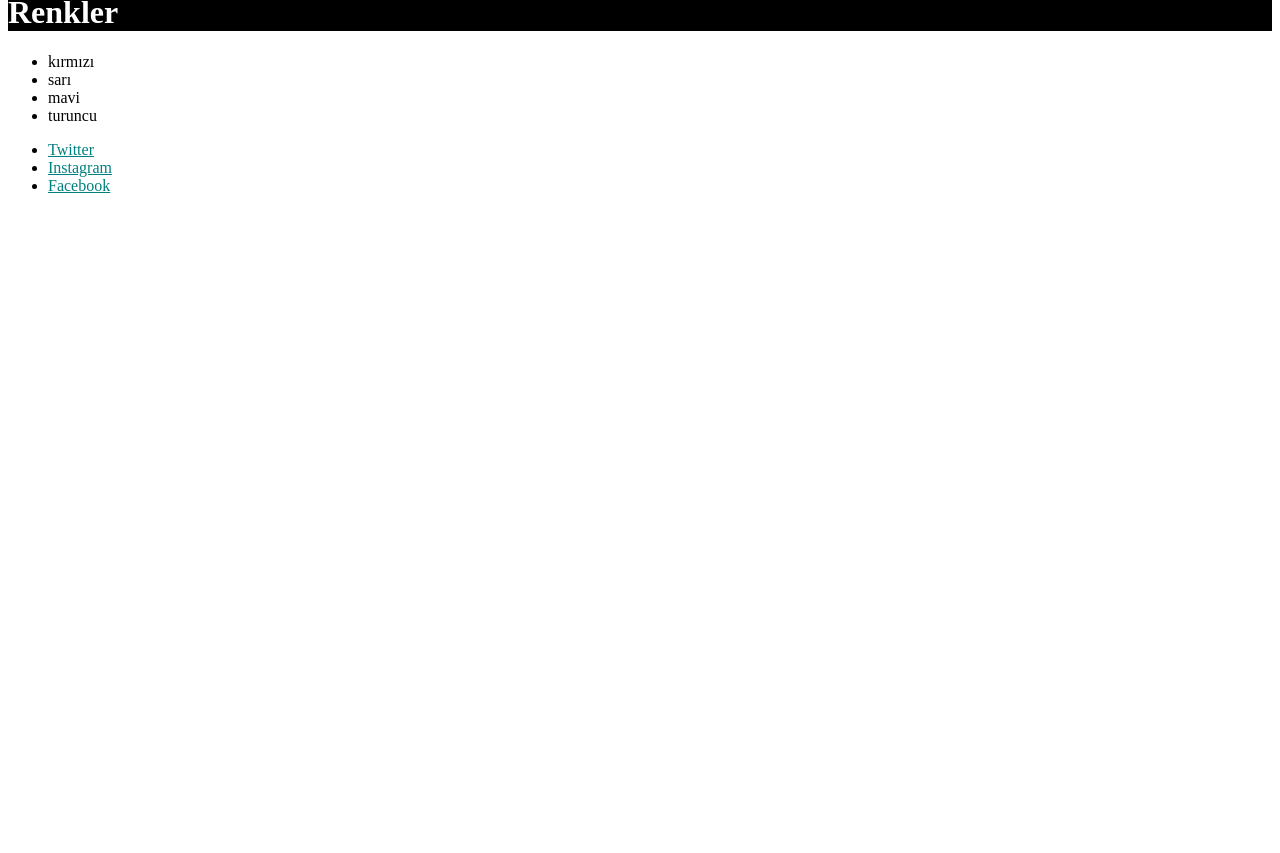
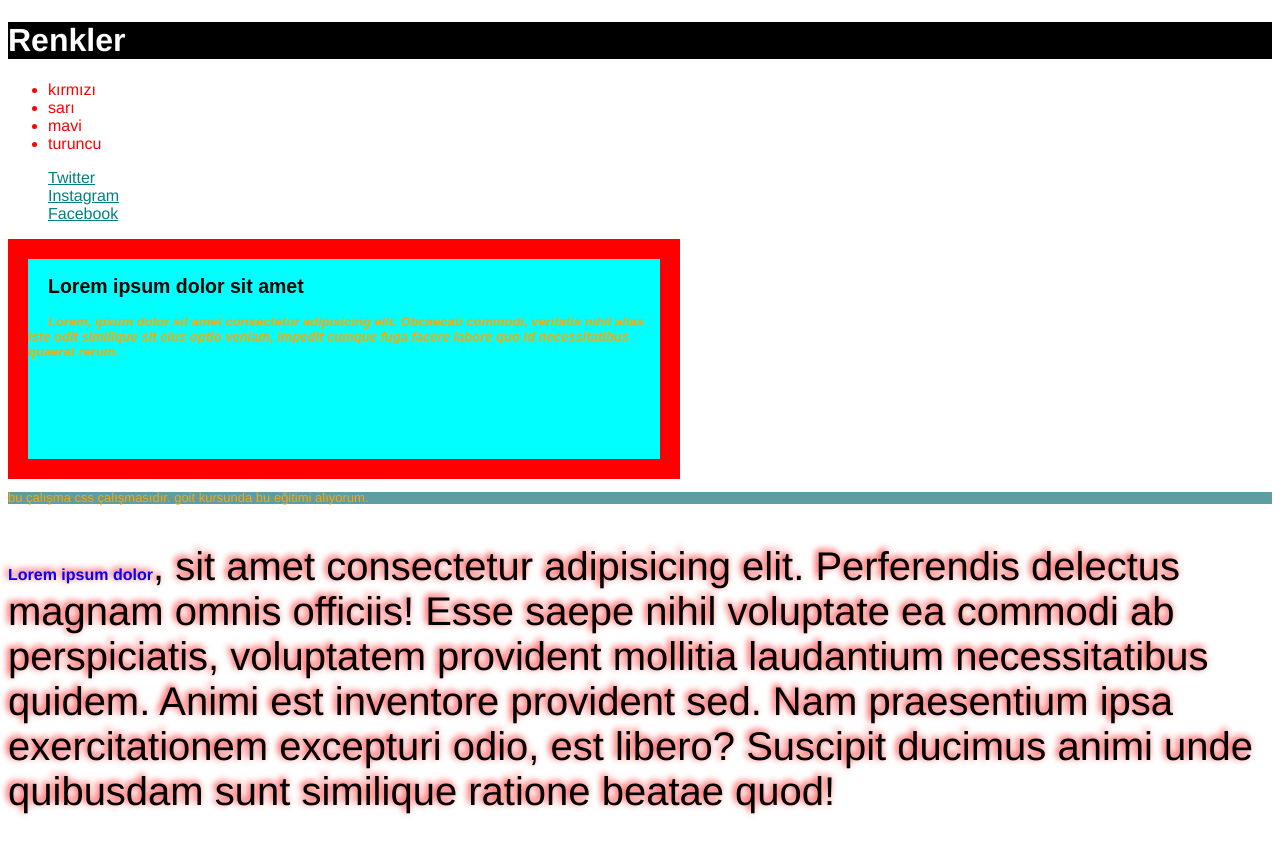
Before and after one commit to buraksarpkaya89/CSS, a plain HTML site: page index.html in a window 1280 px wide. Shown: the part 461-1314 px from the top of the page. Before the commit the page ends 800 px from the top, so only its background shows below. Drawn offline with Linux system fonts and the light colour scheme; a web font is replaced by a local one.

Commit message:
css dersi-2

```diff
--- a/index.html
+++ b/index.html
@@ -1,10 +1,15 @@
 <!DOCTYPE html>
 <html lang="en">
+
 <head>
     <meta charset="UTF-8">
     <meta name="viewport" content="width=device-width, initial-scale=1.0">
     <title>Document</title>
     <link rel="stylesheet" href="./styles/style.css">
+    <link rel="preconnect" href="https://fonts.googleapis.com">
+    <link rel="preconnect" href="https://fonts.gstatic.com" crossorigin>
+    <link href="https://fonts.googleapis.com/css2?family=Open+Sans:wght@300;500&family=Rubik+Wet+Paint&display=swap"
+        rel="stylesheet">
     <!-- <style>
         #goit {
             color: red;
@@ -12,13 +17,22 @@
         }
     </style> -->
 </head>
+
 <body>
     <div class="goit1" style="background-color: blue; color:white">
-        <p>Lorem ipsum dolor sit, amet consectetur adipisicing elit. Asperiores placeat et pariatur aspernatur deleniti laborum reiciendis? Voluptate doloribus consequuntur alias labore saepe sapiente modi veritatis. Et placeat est voluptatum ab ratione reiciendis facere suscipit dicta commodi, laudantium iusto deleniti mollitia assumenda rerum earum nostrum ipsum nihil saepe modi enim animi dolore? Eius, tempore odit? Non assumenda ipsa expedita est quasi dolorem eum voluptatibus, quas officiis quis perferendis? Sequi, tempore incidunt. Fugiat rerum dolorum ipsa cum quam maiores consequatur quaerat illum a quasi dolorem, expedita sit placeat dolore quas aspernatur! Debitis animi veritatis suscipit laboriosam illo est nihil inventore nesciunt officia?</p>
+        <p>Lorem ipsum dolor sit, amet consectetur adipisicing elit. Asperiores placeat et pariatur aspernatur deleniti
+            laborum reiciendis? Voluptate doloribus consequuntur alias labore saepe sapiente modi veritatis. Et placeat
+            est voluptatum ab ratione reiciendis facere suscipit dicta commodi, laudantium iusto deleniti mollitia
+            assumenda rerum earum nostrum ipsum nihil saepe modi enim animi dolore? Eius, tempore odit? Non assumenda
+            ipsa expedita est quasi dolorem eum voluptatibus, quas officiis quis perferendis? Sequi, tempore incidunt.
+            Fugiat rerum dolorum ipsa cum quam maiores consequatur quaerat illum a quasi dolorem, expedita sit placeat
+            dolore quas aspernatur! Debitis animi veritatis suscipit laboriosam illo est nihil inventore nesciunt
+            officia?</p>
     </div>
 
     <div id="goit">
-        <p>Lorem ipsum dolor sit amet consectetur adipisicing elit. Omnis facilis expedita recusandae! Molestiae culpa distinctio voluptatem possimus praesentium laboriosam quos.</p>
+        <p>Lorem ipsum dolor sit amet consectetur adipisicing elit. Omnis facilis expedita recusandae! Molestiae culpa
+            distinctio voluptatem possimus praesentium laboriosam quos.</p>
     </div>
 
     <div class="goit2">
@@ -47,6 +61,29 @@
         <li><a class="link" href="<https://twitter.com>">Twitter</a></li>
         <li><a class="link" href="<https://www.instagram.com>">Instagram</a></li>
         <li><a class="link" href="<https://www.facebook.com>">Facebook</a></li>
-      </ul>
+    </ul>
+
+
+    <section class="kutucuk">
+        <h1>Lorem ipsum dolor sit amet</h1>
+        <p class="pelementi" id="pidsi" style="color: black;">
+            Lorem, ipsum dolor sit amet consectetur adipisicing elit. Obcaecati commodi,
+            veritatis nihil alias iste odit similique sit eius optio veniam, impedit
+            cumque fuga facere labore quo id necessitatibus quaerat rerum.
+        </p>
+    </section>
+
+    <section>
+        <p class="goit-css"> Bu çalışma css çalışmasıdır. goit kursunda bu eğitimi alıyorum.</p>
+    </section>
+
+    <section>
+        <p class="shadow"><span class="shadowspan">Lorem ipsum dolor</span>, sit amet consectetur adipisicing elit. Perferendis delectus magnam omnis officiis! Esse
+            saepe nihil voluptate ea commodi ab perspiciatis, voluptatem provident mollitia laudantium necessitatibus
+            quidem. Animi est inventore provident sed. Nam praesentium ipsa exercitationem excepturi odio, est libero?
+            Suscipit ducimus animi unde quibusdam sunt similique ratione beatae quod!</p>
+    </section>
+
 </body>
+
 </html>
--- a/styles/style.css
+++ b/styles/style.css
@@ -1,3 +1,12 @@
+body {
+    font-family: 'Franklin Gothic Medium', 'Arial Narrow', Arial, sans-serif;
+
+}
+p,a,div,span {
+    color:red
+}
+
+
 .goit2 {
     color: purple
 }
@@ -41,3 +50,61 @@ div #arac {
 .social-links .link:focus {
     color: blue;
 }
+
+p {
+    color: green;
+}
+
+section>p {
+    color: orange !important;
+}
+
+.pelementi {
+    color: red
+}
+
+#pidsi {
+    color: blueviolet
+}
+
+.kutucuk {
+    background-color: aqua;
+    width: 50%;
+    height: 200px;
+    border: 20px solid red;
+    font-family: Arial, Helvetica, sans-serif;
+    font-size: 13px;
+    text-align: left;
+    text-indent: 20px
+}
+
+.kutucuk p {
+    font-weight: 700;
+    font-style: italic;
+}
+
+.goit-css {
+    /* text-decoration: underline;  */
+    text-transform: lowercase;
+    background-color: cadetblue;
+    line-height: 12px;
+    font-size: 13px;
+}
+
+.shadow {
+    font-size: 40px;
+    /*  eksi değeri başlangıç değeri solna sağ ve alt değerini sol ve üst değerine çevirir*/
+    text-shadow: -2px -2px 7px red;
+    color: black !important;
+
+}
+
+.shadow > .shadowspan {
+    color:blue ;
+    font-weight: 900;
+    font-size: 16px;
+}
+
+.social-links {
+    list-style-type:none
+}
```
